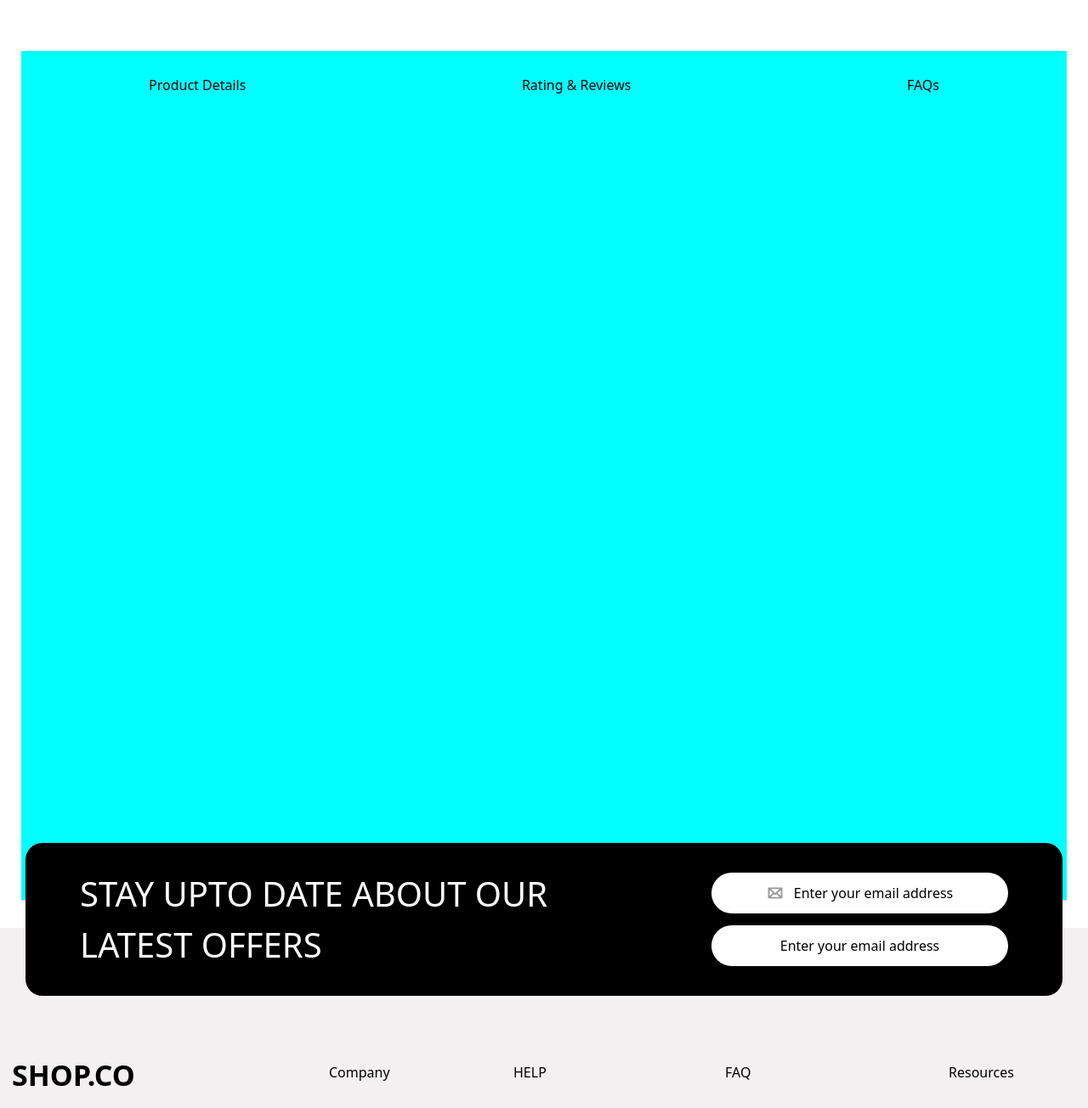
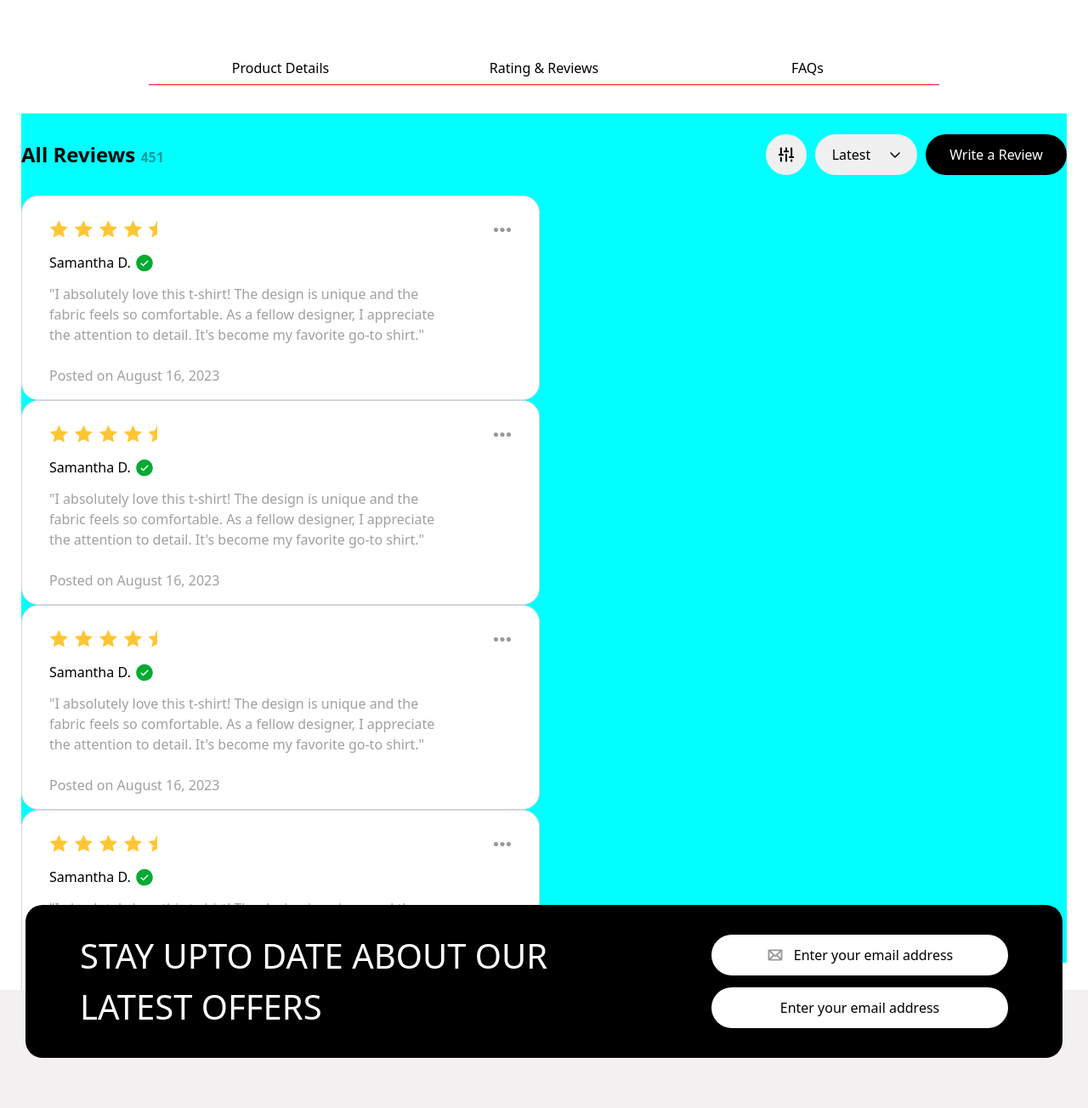
Before and after one commit to Tornikee77/Shop.co, a React (Vite) app: page /product in a window 1280 px wide. Shown: the part 1171-2475 px from the top of the page at 85% size. Built offline with nearby package versions, Linux system fonts and the light colour scheme.

Commit message:
feature/AllReviews container

```diff
--- /dev/null
+++ b/src/components/AllReviews/AllReviews.module.css
@@ -0,0 +1,26 @@
+.reviewsCardContainer {
+  display: grid;
+  grid-template-columns: repeat(2, 1fr);
+  grid-template-rows: repeat(3, 1fr);
+  grid-column-gap: 0px;
+  grid-row-gap: 0px;
+}
+
+.reviewCard1 {
+  grid-area: 1 / 1 / 2 / 2;
+}
+.reviewCard2 {
+  grid-area: 1 / 2 / 2 / 3;
+}
+.reviewCard3 {
+  grid-area: 2 / 1 / 3 / 2;
+}
+.reviewCard4 {
+  grid-area: 2 / 2 / 3 / 3;
+}
+.reviewCard5 {
+  grid-area: 3 / 1 / 4 / 2;
+}
+.reviewCard6 {
+  grid-area: 3 / 2 / 4 / 3;
+}
--- a/src/components/AllReviews/AllReviewvs.jsx
+++ b/src/components/AllReviews/AllReviewvs.jsx
@@ -1,12 +1,179 @@
-import React from "react";
+import Button from "../button";
+import Style from "./AllReviews.module.css";
 
 const AllReviewvs = () => {
   return (
-    <div className="flex flex-col bg-[aqua] m-auto border-gray-300 border-b w-[1230px] h-[1000px] reviews">
-      <div className="flex justify-between items-center mx-auto w-[930px] h-[80px] productParts">
-        <p>Product Details</p>
-        <p>Rating & Reviews</p>
-        <p>FAQs</p>
+    <div>
+      <div className="flex justify-between items-center mx-auto mb-[32px] border-gray-300 border-b w-[930px] productParts">
+        <p className="flex justify-center items-center border-red-500 border-b w-[350px] h-[40px]">
+          Product Details
+        </p>
+        <p className="flex justify-center items-center border-red-500 border-b w-[350px] h-[40px]">
+          Rating & Reviews
+        </p>
+        <p className="flex justify-center items-center border-red-500 border-b w-[350px] h-[40px]">
+          FAQs
+        </p>
+      </div>
+      <div className="flex flex-col bg-[aqua] m-auto border-gray-300 border-t w-[1230px] h-[1000px] reviews">
+        <div className="flex justify-between items-center mt-[24px] mb-[24px]">
+          <div className="allReviwes">
+            <p className="font-[700] text-[24px]">
+              All Reviews{" "}
+              <span className="text-[16px] text-[var(--paragraph-color)]">
+                451
+              </span>
+            </p>
+          </div>
+          <div className="flex gap-[10px] reviewsButtonContainer">
+            <div>
+              <Button
+                img="./images/svg/parametre.svg"
+                size="w-[48px] h-[48px] rounded-[62px] flex justify-center items-center cursor-pointer"
+                color="bg-[var(--button-bg-color)]"
+              />
+            </div>
+            <button className="flex justify-center items-center gap-[23px] bg-[var(--button-bg-color)] rounded-[62px] w-[120px] h-[48px]">
+              <p>Latest</p>
+              <img src="./images/svg/checkboxIcon.svg" alt="" />
+            </button>
+            <div>
+              <Button
+                text="Write a Review"
+                size="w-[166px] h-[48px] flex justify-center items-center rounded-[62px]"
+                color="bg-[var(--color-black)] text-[var(--color-white)]"
+              />
+            </div>
+          </div>
+        </div>
+        <div
+          className={`${Style.reviewsCardContainer}reviewsCardContainer grid`}
+        >
+          <div
+            className={`${Style.reviewCard1}flex flex-col bg-[var(--color-white)] border border-gray-300 rounded-[20px] w-[610px] h-[241px] reviewCard1`}
+          >
+            <div className="flex justify-between mt-[28px] pr-8 pl-8 scoreAndDetails">
+              <img className="w-[127px]" src="./images/svg/score.svg" alt="" />
+              <img src="./images/svg/details.svg" alt="" />
+            </div>
+            <div className="flex gap-1 mt-[15px] pr-8 pl-8 nameAndDone">
+              <p>Samantha D.</p>
+              <img src="./images/svg/greenDoneSvg.svg" alt="" />
+            </div>
+            <div className="adviceContainer">
+              <p className="mt-3 pr-8 pl-8 w-[522px] text-[var(--paragraph-color)]">
+                "I absolutely love this t-shirt! The design is unique and the
+                fabric feels so comfortable. As a fellow designer, I appreciate
+                the attention to detail. It's become my favorite go-to shirt."
+              </p>
+              <p className="mt-6 pr-8 pl-8 w-[522px] text-[var(--paragraph-color)] Posted on August 16, 2023">
+                Posted on August 16, 2023
+              </p>
+            </div>
+          </div>
+          <div
+            className={`${Style.reviewCard2}flex flex-col bg-[var(--color-white)] border border-gray-300 rounded-[20px] w-[610px] h-[241px] reviewCard2`}
+          >
+            <div className="flex justify-between mt-[28px] pr-8 pl-8 scoreAndDetails">
+              <img className="w-[127px]" src="./images/svg/score.svg" alt="" />
+              <img src="./images/svg/details.svg" alt="" />
+            </div>
+            <div className="flex gap-1 mt-[15px] pr-8 pl-8 nameAndDone">
+              <p>Samantha D.</p>
+              <img src="./images/svg/greenDoneSvg.svg" alt="" />
+            </div>
+            <div className="adviceContainer">
+              <p className="mt-3 pr-8 pl-8 w-[522px] text-[var(--paragraph-color)]">
+                "I absolutely love this t-shirt! The design is unique and the
+                fabric feels so comfortable. As a fellow designer, I appreciate
+                the attention to detail. It's become my favorite go-to shirt."
+              </p>
+              <p className="mt-6 pr-8 pl-8 w-[522px] text-[var(--paragraph-color)] Posted on August 16, 2023">
+                Posted on August 16, 2023
+              </p>
+            </div>
+          </div>
+          <div className="flex flex-col bg-[var(--color-white)] border border-gray-300 rounded-[20px] w-[610px] h-[241px] reviewCard3">
+            <div className="flex justify-between mt-[28px] pr-8 pl-8 scoreAndDetails">
+              <img className="w-[127px]" src="./images/svg/score.svg" alt="" />
+              <img src="./images/svg/details.svg" alt="" />
+            </div>
+            <div className="flex gap-1 mt-[15px] pr-8 pl-8 nameAndDone">
+              <p>Samantha D.</p>
+              <img src="./images/svg/greenDoneSvg.svg" alt="" />
+            </div>
+            <div className="adviceContainer">
+              <p className="mt-3 pr-8 pl-8 w-[522px] text-[var(--paragraph-color)]">
+                "I absolutely love this t-shirt! The design is unique and the
+                fabric feels so comfortable. As a fellow designer, I appreciate
+                the attention to detail. It's become my favorite go-to shirt."
+              </p>
+              <p className="mt-6 pr-8 pl-8 w-[522px] text-[var(--paragraph-color)] Posted on August 16, 2023">
+                Posted on August 16, 2023
+              </p>
+            </div>
+          </div>
+          <div className="flex flex-col bg-[var(--color-white)] border border-gray-300 rounded-[20px] w-[610px] h-[241px] reviewCard4">
+            <div className="flex justify-between mt-[28px] pr-8 pl-8 scoreAndDetails">
+              <img className="w-[127px]" src="./images/svg/score.svg" alt="" />
+              <img src="./images/svg/details.svg" alt="" />
+            </div>
+            <div className="flex gap-1 mt-[15px] pr-8 pl-8 nameAndDone">
+              <p>Samantha D.</p>
+              <img src="./images/svg/greenDoneSvg.svg" alt="" />
+            </div>
+            <div className="adviceContainer">
+              <p className="mt-3 pr-8 pl-8 w-[522px] text-[var(--paragraph-color)]">
+                "I absolutely love this t-shirt! The design is unique and the
+                fabric feels so comfortable. As a fellow designer, I appreciate
+                the attention to detail. It's become my favorite go-to shirt."
+              </p>
+              <p className="mt-6 pr-8 pl-8 w-[522px] text-[var(--paragraph-color)] Posted on August 16, 2023">
+                Posted on August 16, 2023
+              </p>
+            </div>
+          </div>
+          <div className="flex flex-col bg-[var(--color-white)] border border-gray-300 rounded-[20px] w-[610px] h-[241px] reviewCard5">
+            <div className="flex justify-between mt-[28px] pr-8 pl-8 scoreAndDetails">
+              <img className="w-[127px]" src="./images/svg/score.svg" alt="" />
+              <img src="./images/svg/details.svg" alt="" />
+            </div>
+            <div className="flex gap-1 mt-[15px] pr-8 pl-8 nameAndDone">
+              <p>Samantha D.</p>
+              <img src="./images/svg/greenDoneSvg.svg" alt="" />
+            </div>
+            <div className="adviceContainer">
+              <p className="mt-3 pr-8 pl-8 w-[522px] text-[var(--paragraph-color)]">
+                "I absolutely love this t-shirt! The design is unique and the
+                fabric feels so comfortable. As a fellow designer, I appreciate
+                the attention to detail. It's become my favorite go-to shirt."
+              </p>
+              <p className="mt-6 pr-8 pl-8 w-[522px] text-[var(--paragraph-color)] Posted on August 16, 2023">
+                Posted on August 16, 2023
+              </p>
+            </div>
+          </div>
+          <div className="flex flex-col bg-[var(--color-white)] border border-gray-300 rounded-[20px] w-[610px] h-[241px] reviewCard6">
+            <div className="flex justify-between mt-[28px] pr-8 pl-8 scoreAndDetails">
+              <img className="w-[127px]" src="./images/svg/score.svg" alt="" />
+              <img src="./images/svg/details.svg" alt="" />
+            </div>
+            <div className="flex gap-1 mt-[15px] pr-8 pl-8 nameAndDone">
+              <p>Samantha D.</p>
+              <img src="./images/svg/greenDoneSvg.svg" alt="" />
+            </div>
+            <div className="adviceContainer">
+              <p className="mt-3 pr-8 pl-8 w-[522px] text-[var(--paragraph-color)]">
+                "I absolutely love this t-shirt! The design is unique and the
+                fabric feels so comfortable. As a fellow designer, I appreciate
+                the attention to detail. It's become my favorite go-to shirt."
+              </p>
+              <p className="mt-6 pr-8 pl-8 w-[522px] text-[var(--paragraph-color)] Posted on August 16, 2023">
+                Posted on August 16, 2023
+              </p>
+            </div>
+          </div>
+        </div>
       </div>
     </div>
   );
```
Also changed, not shown: public/images/svg/details.svg (added), public/images/svg/parametre.svg (added).
